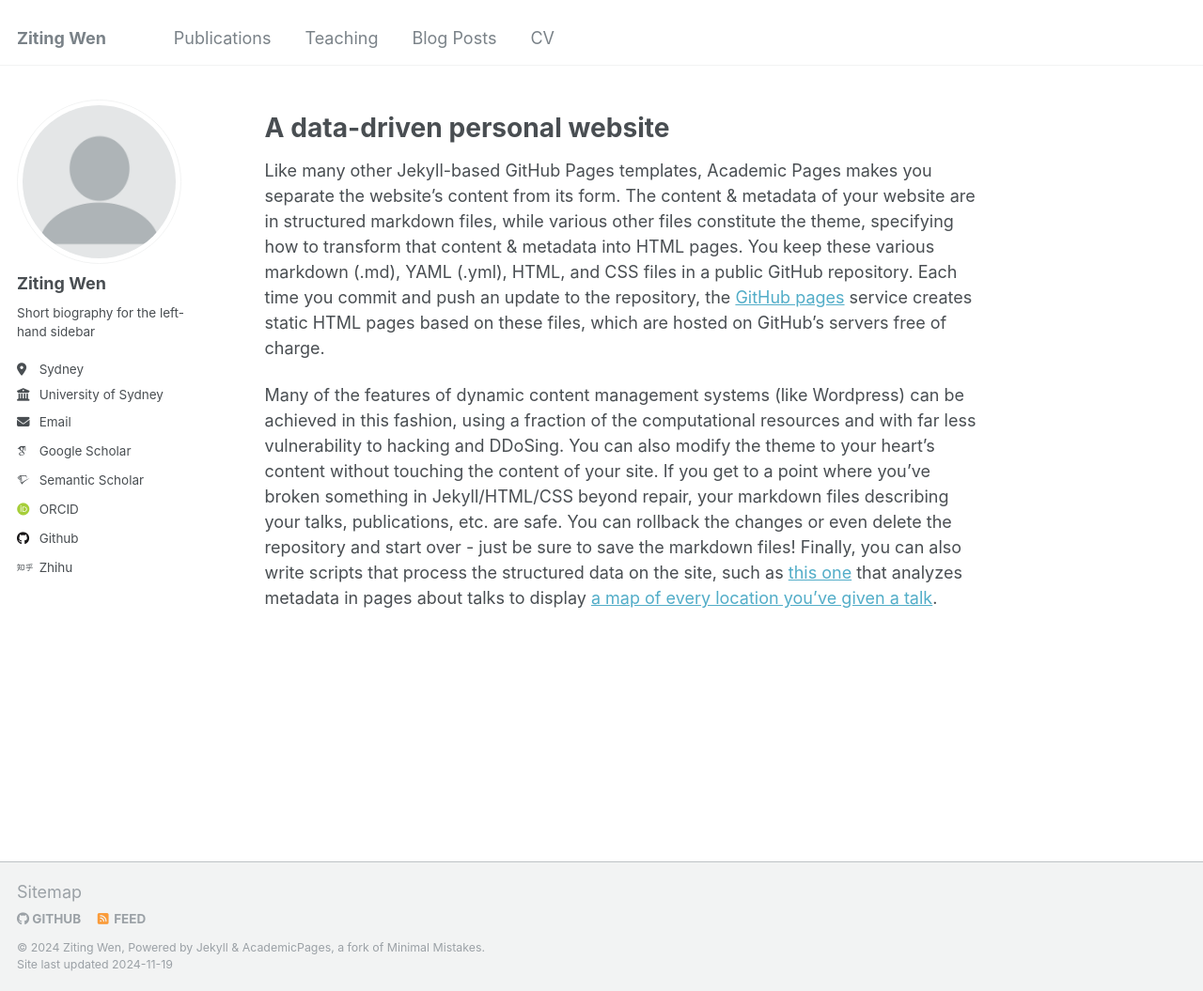
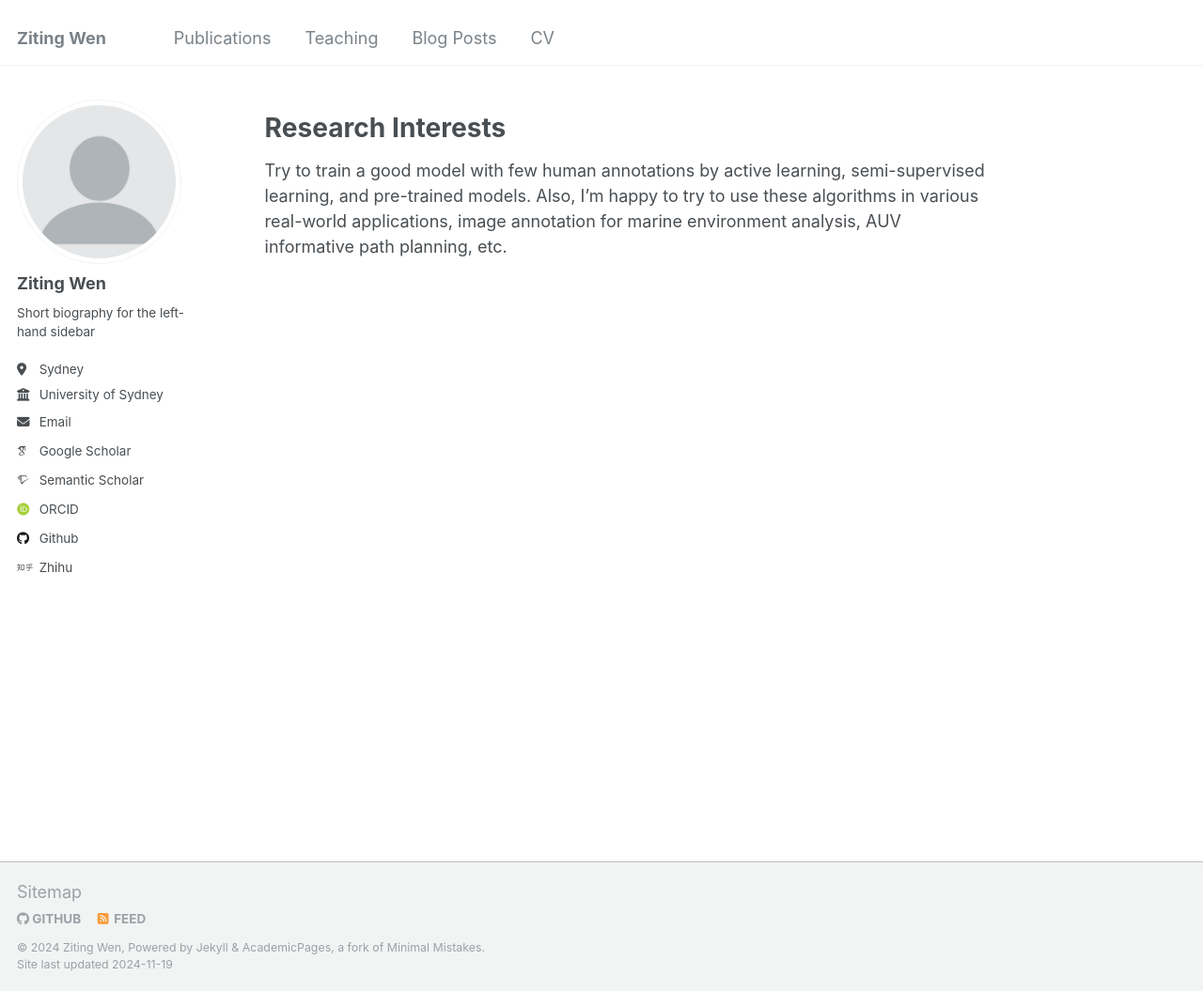
Before and after one commit to ZiTingW/ZiTingW.github.io, a Jekyll site: the page built from _pages/about.md, in a window 1280 px wide and 1055 px high. Shown: the whole window at 94% size. Built offline with Jekyll 4.4.1, drawn with Linux system fonts in a browser that asks for light colours; some web fonts are replaced.

Commit message:
Update about.md

```diff
--- a/_pages/about.md
+++ b/_pages/about.md
@@ -8,9 +8,6 @@ redirect_from:
 ---
 
 
-
-A data-driven personal website
+Research Interests
 ======
-Like many other Jekyll-based GitHub Pages templates, Academic Pages makes you separate the website's content from its form. The content & metadata of your website are in structured markdown files, while various other files constitute the theme, specifying how to transform that content & metadata into HTML pages. You keep these various markdown (.md), YAML (.yml), HTML, and CSS files in a public GitHub repository. Each time you commit and push an update to the repository, the [GitHub pages](https://pages.github.com/) service creates static HTML pages based on these files, which are hosted on GitHub's servers free of charge.
-
-Many of the features of dynamic content management systems (like Wordpress) can be achieved in this fashion, using a fraction of the computational resources and with far less vulnerability to hacking and DDoSing. You can also modify the theme to your heart's content without touching the content of your site. If you get to a point where you've broken something in Jekyll/HTML/CSS beyond repair, your markdown files describing your talks, publications, etc. are safe. You can rollback the changes or even delete the repository and start over - just be sure to save the markdown files! Finally, you can also write scripts that process the structured data on the site, such as [this one](https://github.com/academicpages/academicpages.github.io/blob/master/talkmap.ipynb) that analyzes metadata in pages about talks to display [a map of every location you've given a talk](https://academicpages.github.io/talkmap.html).
+Try to train a good model with few human annotations by active learning, semi-supervised learning, and pre-trained models. Also, I'm happy to try to use these algorithms in various real-world applications, image annotation for marine environment analysis, AUV informative path planning, etc.
```
